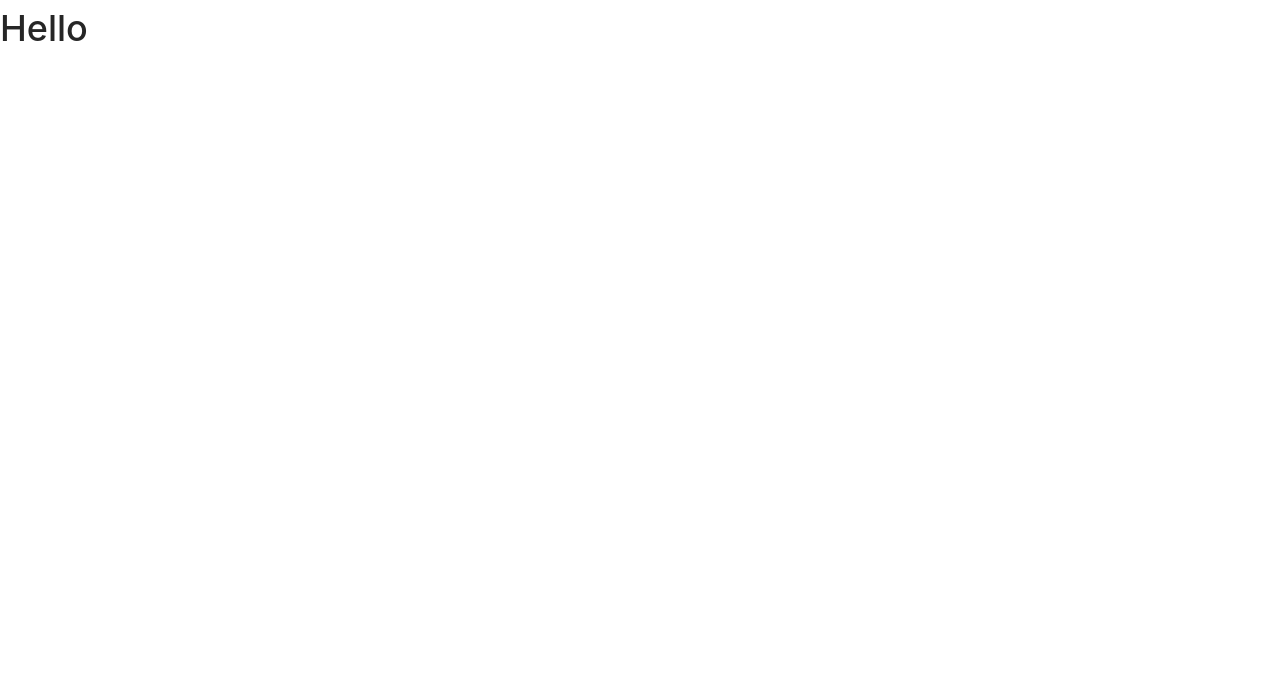
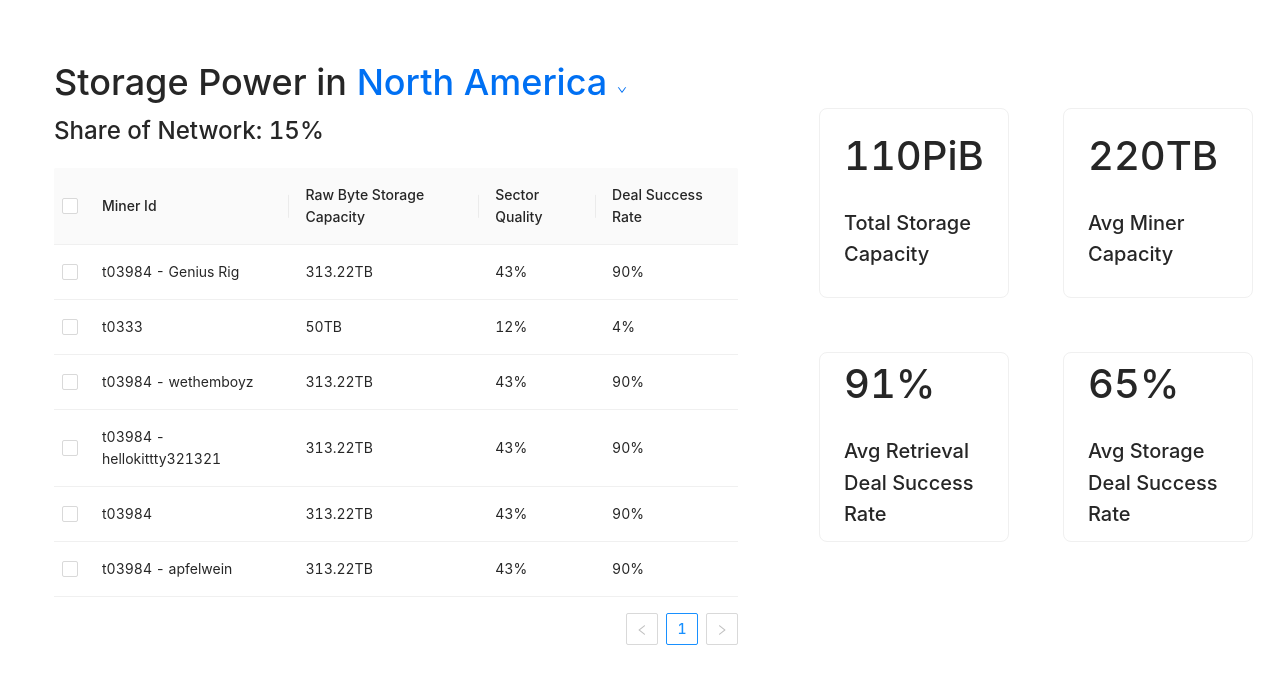
Before and after one commit to sweetpea22/cadencia-client-test, a Next.js app: page / in a window 1280 px wide. Shown: the top 684 px of the page. Built offline with nearby package versions, Linux system fonts and the light colour scheme.

Commit message:
add storage power stats

```diff
--- /dev/null
+++ b/components/DataTile.js
@@ -0,0 +1,12 @@
+import { Card } from "antd";
+import styles from "./DataTile.module.css";
+export const DataTile = ({dataValue, dataKey}) => {
+  return (
+    <Card className={styles.dataTile}>
+      <h1 className={styles.dataValue}>{dataValue}</h1>
+      <h3 className={styles.dataKey}>{dataKey}</h3>
+    </Card>
+  );
+};
+
+export default DataTile;
--- /dev/null
+++ b/components/DataTile.module.css
@@ -0,0 +1,17 @@
+.dataTile {
+  border-radius: 8px;
+  margin: 1.5rem;
+  width: 190px;
+  height: 190px;
+  display: flex;
+  align-items: center;
+  justify-content: center;
+}
+
+.dataValue {
+  font-size: 40px;
+}
+
+.dataKey {
+  font-size: 20px;
+}
--- /dev/null
+++ b/components/StoragePowerTable.js
@@ -0,0 +1,163 @@
+import { Table } from "../components/antd";
+import { useState } from "react";
+import { Menu, Dropdown } from "antd";
+import { DownOutlined } from "@ant-design/icons";
+import styles from "./StoragePowerTable.module.css";
+
+export const StoragePowerTable = (props) => {
+  const storagePowerData = props;
+  const [selectedRowKeys, setSelectedRowKeys] = useState([]);
+
+  const rowSelection = {
+    selectedRowKeys,
+    onChange: setSelectedRowKeys,
+  };
+
+  const menu = (
+    <Menu>
+      <Menu.Item>
+        <a
+          target="_blank"
+          rel="noopener noreferrer"
+          href="http://www.alipay.com/"
+        >
+          Africa
+        </a>
+      </Menu.Item>
+      <Menu.Item>
+        <a
+          target="_blank"
+          rel="noopener noreferrer"
+          href="http://www.google.com/"
+        >
+          Asia
+        </a>
+      </Menu.Item>
+      <Menu.Item>
+        <a
+          target="_blank"
+          rel="noopener noreferrer"
+          href="http://www.google.com/"
+        >
+          Europe
+        </a>
+      </Menu.Item>
+      <Menu.Item>
+        <a
+          target="_blank"
+          rel="noopener noreferrer"
+          href="http://www.google.com/"
+        >
+          North America
+        </a>
+      </Menu.Item>
+      <Menu.Item>
+        <a
+          target="_blank"
+          rel="noopener noreferrer"
+          href="http://www.google.com/"
+        >
+          Oceania
+        </a>
+      </Menu.Item>
+      <Menu.Item>
+        <a
+          target="_blank"
+          rel="noopener noreferrer"
+          href="http://www.google.com/"
+        >
+          South America
+        </a>
+      </Menu.Item>
+    </Menu>
+  );
+
+  const columns = [
+    {
+      title: "Miner Id",
+      dataIndex: "minerId",
+    },
+    {
+      title: "Raw Byte Storage Capacity",
+      dataIndex: "rbsc",
+    },
+    {
+      title: "Sector Quality",
+      dataIndex: "sectorQuality",
+    },
+    {
+      title: "Deal Success Rate",
+      dataIndex: "dealSuccessRate",
+    },
+  ];
+
+  const tableData = [
+    {
+      minerId: "t03984 - Genius Rig",
+      rbsc: "313.22TB",
+      sectorQuality: "43%",
+      dealSuccessRate: "90%",
+    },
+    {
+      minerId: "t0333",
+      rbsc: "50TB",
+      sectorQuality: "12%",
+      dealSuccessRate: "4%",
+    },
+    {
+      minerId: "t03984 - wethemboyz",
+      rbsc: "313.22TB",
+      sectorQuality: "43%",
+      dealSuccessRate: "90%",
+    },
+    {
+      minerId: "t03984 - hellokittty321321",
+      rbsc: "313.22TB",
+      sectorQuality: "43%",
+      dealSuccessRate: "90%",
+    },
+    {
+      minerId: "t03984 ",
+      rbsc: "313.22TB",
+      sectorQuality: "43%",
+      dealSuccessRate: "90%",
+    },
+    {
+      minerId: "t03984 - apfelwein",
+      rbsc: "313.22TB",
+      sectorQuality: "43%",
+      dealSuccessRate: "90%",
+    },
+  ];
+
+  return (
+    <>
+      <div className={styles.tableWrapper}>
+        <div className={styles.HeadingWrapper}>
+          <h1>Storage Power in <Dropdown overlay={menu}>
+            <a
+              className="ant-dropdown-link"
+              onClick={(e) => e.preventDefault()}
+            >
+              North America <DownOutlined />
+            </a>
+          </Dropdown>
+          <h6>
+            Share of Network: <span>15%</span>
+          </h6>
+        </h1>
+
+        </div>
+        <Table
+          rowSelection={rowSelection}
+          columns={columns}
+          dataSource={tableData}
+          pagination={true}
+          style={{ width: "100%" }}
+        />
+      </div>
+    </>
+  );
+};
+
+export default StoragePowerTable;
--- /dev/null
+++ b/components/StoragePowerTable.module.css
@@ -0,0 +1,9 @@
+.tableWrapper {
+  margin: 3rem;
+}
+
+.headingWrapper {
+  display: flex;
+  flex-direction: row;
+  justify-content: "space-between";
+}
--- /dev/null
+++ b/components/StoragePowerTiles.js
@@ -0,0 +1,20 @@
+import DataTile from "./DataTile";
+
+export const StoragePowerTiles = () => {
+  return (
+    <>
+      <div style={{width: "500px", marginTop: "4.5rem"}}>
+        <div style={{display: "flex", flexFlow: "row-wrap"}}>
+          <DataTile dataValue="110PiB" dataKey="Total Storage Capacity"/>
+          <DataTile dataValue="220TB" dataKey="Avg Miner Capacity"/>
+        </div>
+        <div style={{display: "flex", flexFlow: "row-wrap"}}>
+          <DataTile dataValue="91%" dataKey="Avg Retrieval Deal Success Rate"/>
+          <DataTile dataValue="65%" dataKey="Avg Storage Deal Success Rate"/>
+        </div>
+      </div>
+    </>
+  )
+}
+
+export default StoragePowerTiles
--- a/pages/graphs/bar.js
+++ b/pages/graphs/bar.js
@@ -89,7 +89,7 @@ const PieChartComp = (
       label={renderCustomizedLabel}
       labelLine={false}
     >
-      {pieData.map((entry, index) => (
+      {pieData.map((i, index) => (
         <Cell fill={COLORS[index % COLORS.length]} />
       ))}
     </Pie>
--- a/pages/index.js
+++ b/pages/index.js
@@ -1,17 +1,16 @@
-// import Layout from "../components/layout";
+import StoragePowerTable from "../components/StoragePowerTable";
+import StoragePowerTiles from "../components/StoragePowerTiles";
+import { DataTile } from "../components/DataTile";
 
-export default function Home() {
+export const Home = (props) => {
   return (
-    // <Layout>
-    //   <h1>
-    //     Hello, welcome to Cadencia. We exist to help Filecoin miners and users
-    //     with data find each other.
-    //   </h1>
-    // </Layout>
     <>
-      <div>
-        <h1>Hello</h1>
-      </div>
+    <div style={{display: "flex", justifyContent: "space-evenly"}}>
+      <StoragePowerTable />
+      <StoragePowerTiles/>
+    </div>
     </>
   );
-}
+};
+
+export default Home;
```
